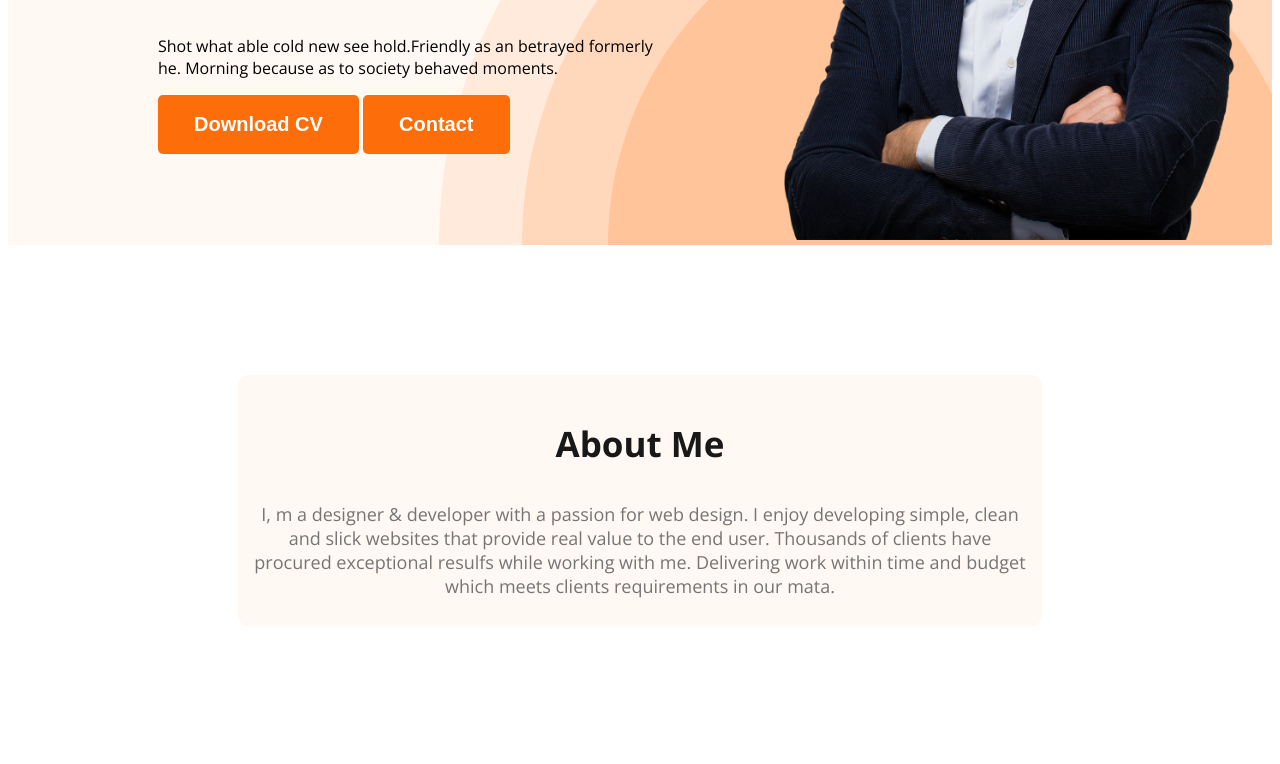
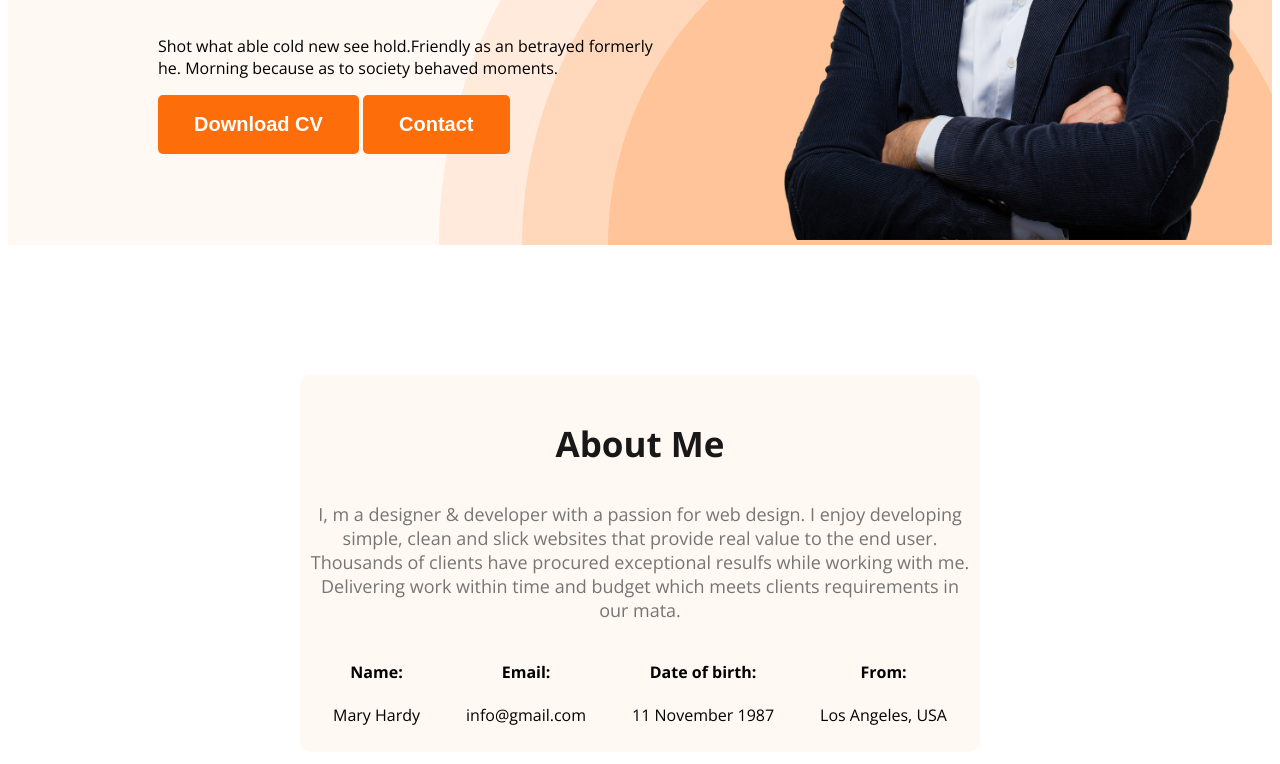
Before and after one commit to taslim321/Web-Develper-Portfolio, a plain HTML site: page index.html in a window 1280 px wide. Shown: the part 528-1292 px from the top of the page. Drawn offline with nearby package versions, Linux system fonts and the light colour scheme.

Commit message:
add about

```diff
--- a/index.html
+++ b/index.html
@@ -39,8 +39,28 @@
             <h3 class="section-title">About Me</h3>
             <p class="about-description">I, m a designer & developer with a passion for web design. I enjoy developing simple, clean and
                 slick websites that provide real value to the end user. Thousands of clients have procured
-                 exceptional resulfs while working with me. Delivering work within time and budget which meets
-                 clients requirements in our mata.</p>
+                exceptional resulfs while working with me. Delivering work within time and budget which meets
+                clients requirements in our mata.</p>
+                <div class="about-info-container">
+                    <div class="about-inf">
+                        <h4 class="info-title">Name:</h4>
+                        <p class="info-description">Mary Hardy</p>
+                    </div>
+                    <div class="about-inf">
+                        <h4 class="info-title">Email:</h4>
+                        <p class="info-description">info@gmail.com</p>
+                    </div>
+                    <div class="about-inf">
+                        <h4 class="info-title">Date of birth:
+                            </h4>
+                        <p class="info-description">11 November 1987</p>
+                    </div>
+                    <div class="about-inf">
+                        <h4 class="info-title">From:
+                            </h4>
+                        <p class="info-description">Los Angeles, USA</p>
+                    </div>
+                </div>
         </section>
 
     </main>
--- a/styles/style.css
+++ b/styles/style.css
@@ -93,6 +93,10 @@ nav a {
 /* .banner-description{
     margin-top: 0px;
 } */
+main{
+    width: 1140px;
+    margin: 0 auto;
+}
 
 .about {
     background-color: #FFF8F3;
@@ -115,3 +119,10 @@ nav a {
     font-weight: 400;
     /* 166.667% */
 }
+.about-info-container{
+    display: flex;
+    justify-content: space-around;
+}
+.about-inf{
+    text-align: center;
+}
```
